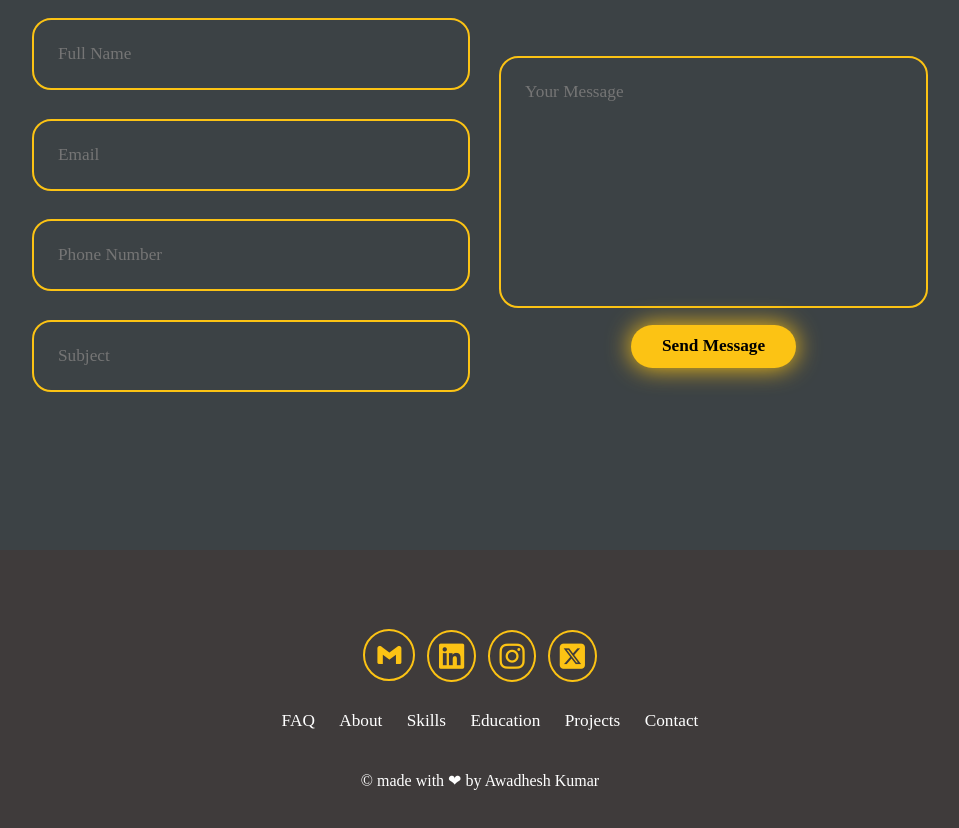
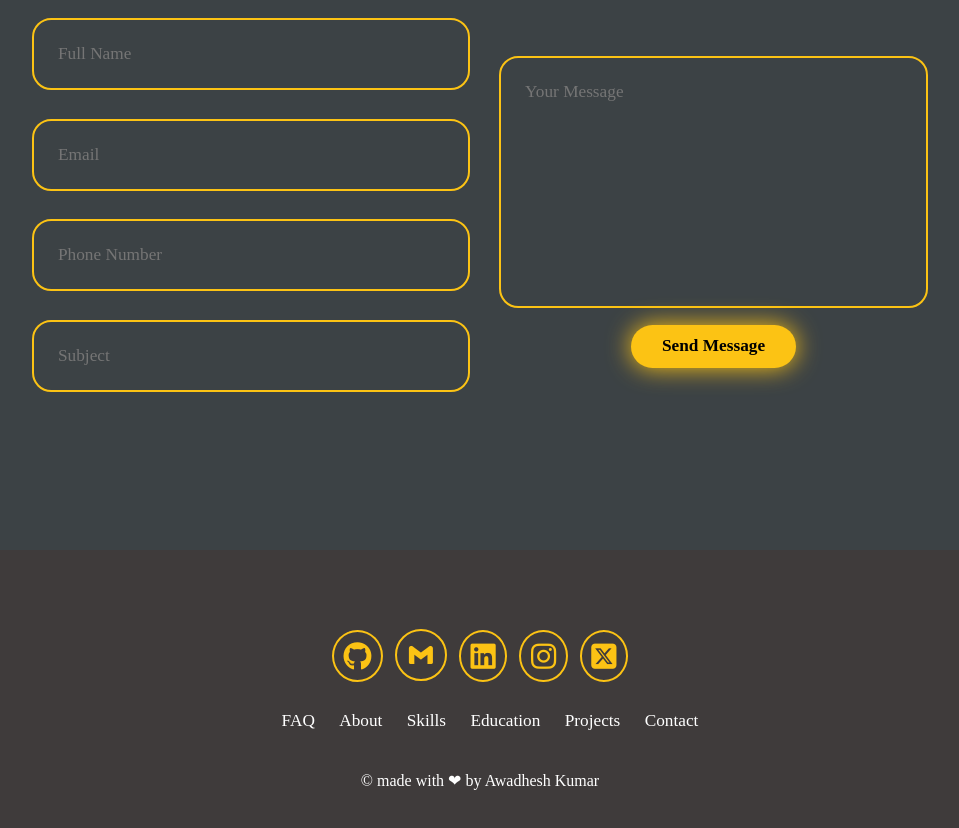
Before and after one commit to awadhesh8994/personal-portfolio, a plain HTML site: page index.html in a window 1280 px wide. Shown: the part 5600-6428 px from the top of the page, without its empty margins (160-1119 px from the left). Drawn offline with nearby package versions, Linux system fonts and the light colour scheme.

Commit message:
Update index.html

```diff
--- a/index.html
+++ b/index.html
@@ -237,6 +237,9 @@ A Tribute to Dr. APJ Kalam: The Missile Man of India
 <!--footer  -->
 <footer class="footer">
     <div class="social-icons">
+        <a href="">
+            <i class="fa-brands fa-github"></i>
+        </a>
         <a href="mailto:awadhesh23th@gmail.com ">
             <i class='bx bxl-gmail' ></i>
         </a>
```
